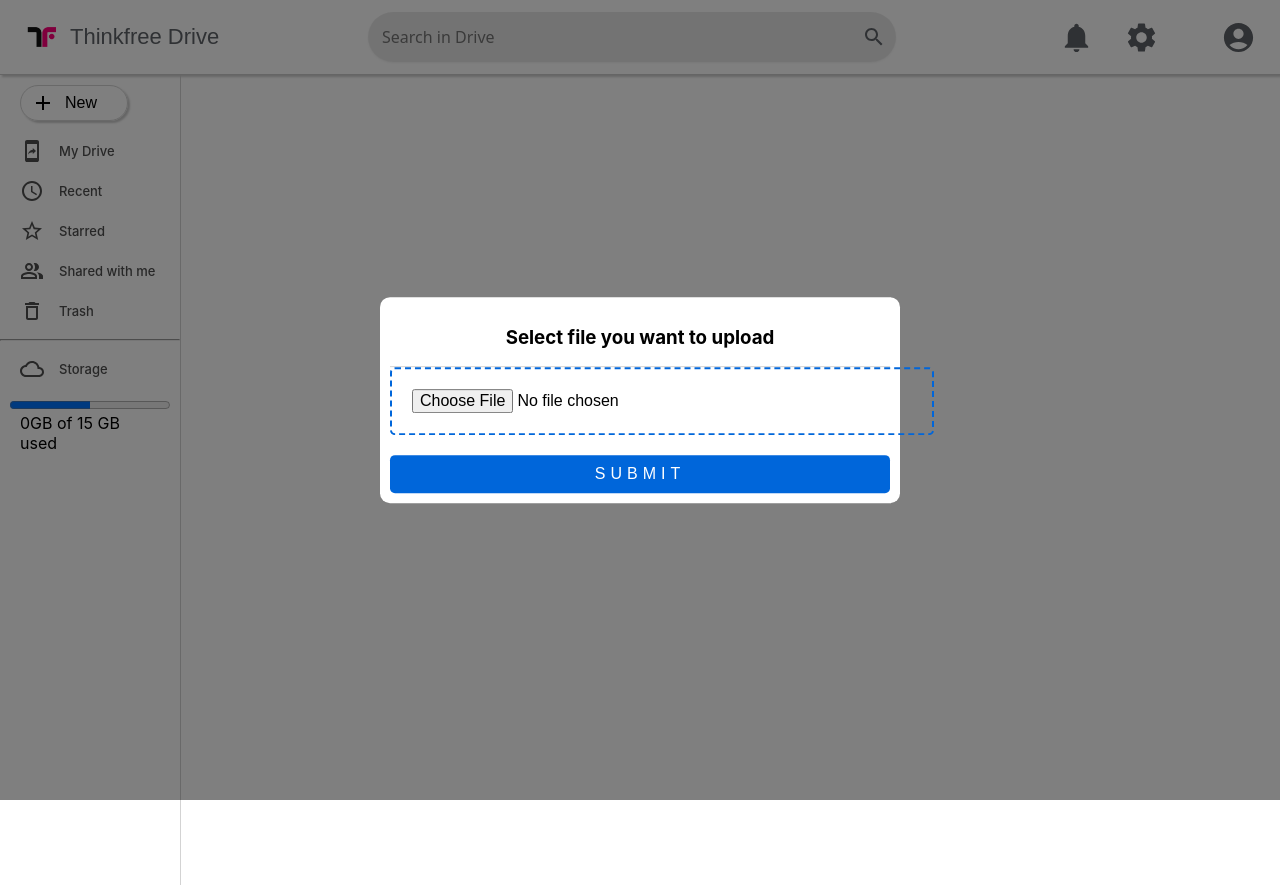
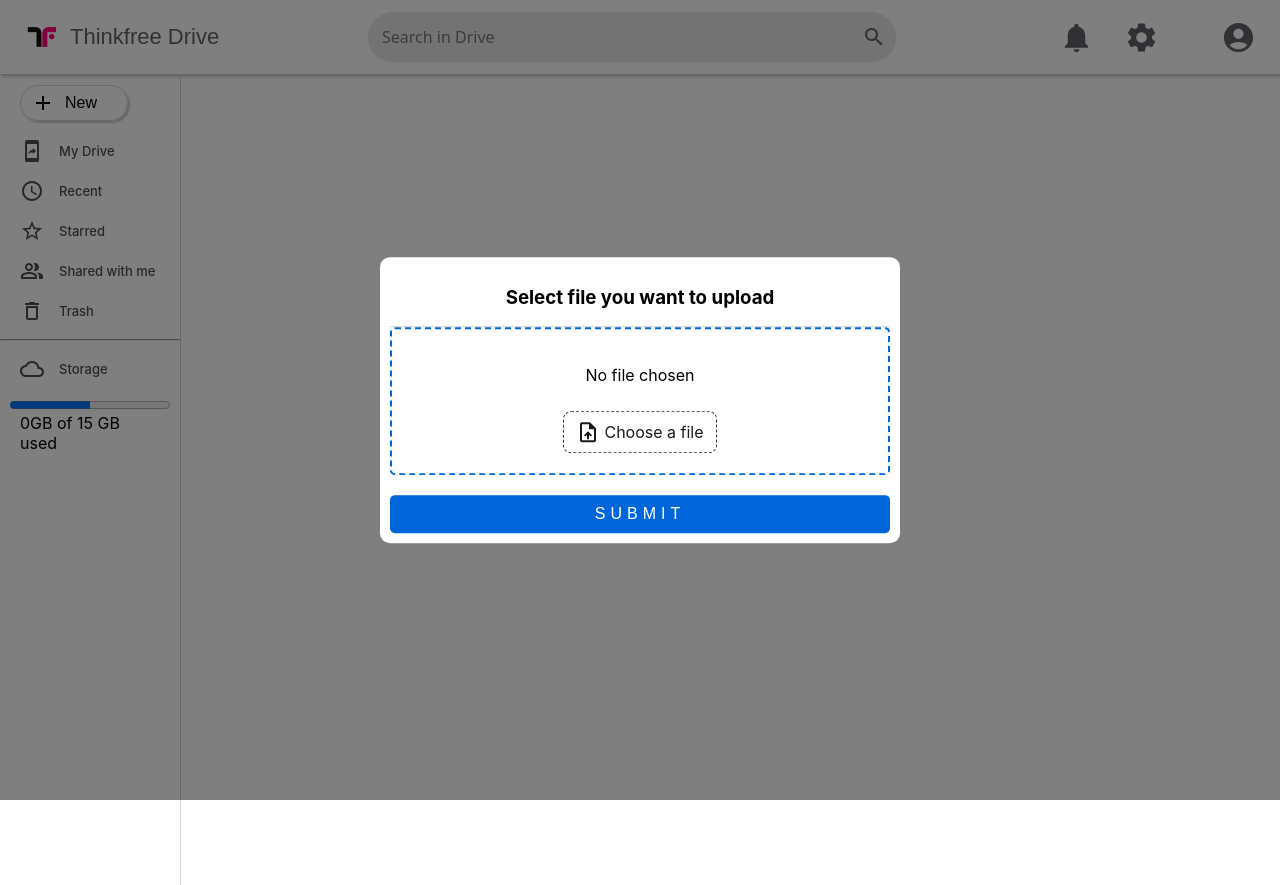
Before and after one commit to T-Drive-demo/T-drive-front, a React (Create React App) app: page / in a window 1280 px wide. Both pictures are taken after a click on the button "New". Built offline with nearby package versions, Linux system fonts and the light colour scheme; no server answers.

Commit message:
feat : 파일 업로드 시 firebase storage에 파일 업로드, firestore에 메타데이터 기록 기능 구현

```diff
--- a/package.json
+++ b/package.json
@@ -8,6 +8,7 @@
     "@mui/icons-material": "^6.4.4",
     "@mui/material": "^6.4.4",
     "cra-template": "1.2.0",
+    "firebase": "^11.3.1",
     "react": "^19.0.0",
     "react-dom": "^19.0.0",
     "react-router-dom": "^7.1.5",
--- a/src/components/common/SvgIcons.jsx
+++ b/src/components/common/SvgIcons.jsx
@@ -9,6 +9,7 @@ import QueryBuilderOutlinedIcon from "@mui/icons-material/QueryBuilderOutlined";
 import StarBorderOutlinedIcon from "@mui/icons-material/StarBorderOutlined";
 import DeleteOutlineOutlinedIcon from "@mui/icons-material/DeleteOutlineOutlined";
 import CloudQueueIcon from "@mui/icons-material/CloudQueue";
+import UploadFileIcon from "@mui/icons-material/UploadFile";
 
 /** Header */
 export const SearchIcons = () => <SearchIcon />;
@@ -24,3 +25,4 @@ export const QueryBuilderIcon = () => <QueryBuilderOutlinedIcon />;
 export const StarBorderIcon = () => <StarBorderOutlinedIcon />;
 export const DeleteOutlineIcon = () => <DeleteOutlineOutlinedIcon />;
 export const CloudQueueIcons = () => <CloudQueueIcon />;
+export const UploadFileIcons = () => <UploadFileIcon />;
--- a/src/components/sidebar/FileUploadModal.jsx
+++ b/src/components/sidebar/FileUploadModal.jsx
@@ -4,13 +4,21 @@ import {
   ModalBody,
   UploadingPara,
 } from "styles/sidebar/fileuploadmodal.style";
+import { UploadFileIcons } from "components/common/SvgIcons";
 import { Modal } from "@mui/material";
 
-const FileUploadModal = ({ open, setOpen, uploading }) => {
+const FileUploadModal = ({
+  open,
+  setOpen,
+  uploading,
+  handleFile,
+  handleUpload,
+  selectedFile,
+}) => {
   return (
     <Modal open={open} onClose={() => setOpen(false)}>
       <ModalPopup>
-        <form>
+        <form onSubmit={handleUpload}>
           <ModalHeading>
             <h3>
               {uploading ? "Uploading..." : "Select file you want to upload"}
@@ -21,7 +29,13 @@ const FileUploadModal = ({ open, setOpen, uploading }) => {
               <UploadingPara>Uploading...</UploadingPara>
             ) : (
               <>
-                <input type="file" className="modal__file" />
+                <div className="modal__file">
+                  <p>{selectedFile ? selectedFile : "No file chosen"}</p>
+                  <label htmlFor="file">
+                    <UploadFileIcons /> Choose a file
+                  </label>
+                  <input id="file" type="file" onChange={handleFile} />
+                </div>
                 <input type="submit" className="modal__submit" />
               </>
             )}
--- a/src/components/sidebar/Sidebar.jsx
+++ b/src/components/sidebar/Sidebar.jsx
@@ -5,13 +5,73 @@ import FileUploadModal from "components/sidebar/FileUploadModal";
 import SidebarTabs from "components/sidebar/SidebarTabs";
 import { useState } from "react";
 
+import { ref, uploadBytes, getDownloadURL } from "firebase/storage";
+import { collection, addDoc, serverTimestamp } from "firebase/firestore";
+import { db, storage } from "../../firebase";
+
 const Sidebar = () => {
   const [open, setOpen] = useState(false);
   const [uploading, setUploading] = useState(false);
+  const [file, setFile] = useState(null);
+  const [selectedFile, setSelectedFile] = useState(null);
+
+  const handleFile = (e) => {
+    if (e.target.files[0]) {
+      setFile(e.target.files[0]);
+      setSelectedFile(e.target.files[0].name);
+    }
+  };
+
+  const handleUpload = (e) => {
+    e.preventDefault();
+    setUploading(true);
+
+    // Firebase Storage에 업로드할 파일 경로를 참조
+    const fileRef = ref(storage, `files/${file.name}`);
+
+    const fileSize = file.size;
+
+    // 파일을 Firebase Storage에 업로드
+    uploadBytes(fileRef, file)
+      .then((snapshot) => {
+        console.log(snapshot);
+
+        // 업로드된 파일의 다운로드 URL을 가져오기
+        getDownloadURL(fileRef).then((url) => {
+          // Firestore에 파일 정보를 추가
+          addDoc(collection(db, "myfiles"), {
+            timestamp: serverTimestamp(),
+            filename: file.name,
+            fileURL: url,
+            size: fileSize, // 업로드된 파일 크기
+          })
+            .then(() => {
+              setUploading(false);
+              setFile(null);
+              setOpen(false);
+            })
+            .catch((error) => {
+              console.error("파일 추가 실패:", error);
+              setUploading(false);
+            });
+        });
+      })
+      .catch((error) => {
+        console.error("파일 업로드 실패:", error);
+        setUploading(false);
+      });
+  };
 
   return (
     <SidebarContainer>
-      <FileUploadModal open={open} setOpen={setOpen} uploading={uploading} />
+      <FileUploadModal
+        open={open}
+        setOpen={setOpen}
+        uploading={uploading}
+        handleFile={handleFile}
+        handleUpload={handleUpload}
+        selectedFile={selectedFile}
+      />
       <AddFile onClick={() => setOpen(true)} />
       <SidebarTabs />
     </SidebarContainer>
--- /dev/null
+++ b/src/firebase.js
@@ -0,0 +1,24 @@
+import { initializeApp } from "firebase/app";
+import { getFirestore } from "firebase/firestore";
+import { getStorage, ref, uploadBytes, getDownloadURL } from "firebase/storage"; // Firebase Storage 관련 함수들
+import { getAuth, GoogleAuthProvider } from "firebase/auth";
+
+const firebaseConfig = {
+  apiKey: process.env.REACT_APP_FIREBASE_API_KEY,
+  authDomain: process.env.REACT_APP_FIREBASE_AUTH_DOMAIN,
+  projectId: process.env.REACT_APP_FIREBASE_PROJECT_ID,
+  storageBucket: process.env.REACT_APP_FIREBASE_STORAGE_BUCKET,
+  messagingSenderId: process.env.REACT_APP_FIREBASE_MESSAGING_SENDER_ID,
+  appId: process.env.REACT_APP_FIREBASE_APP_ID,
+};
+
+// Firebase 앱 초기화
+const firebaseApp = initializeApp(firebaseConfig);
+
+// Firestore, Storage, Auth, GoogleAuthProvider 초기화
+const db = getFirestore(firebaseApp);
+const storage = getStorage(firebaseApp);
+const auth = getAuth(firebaseApp);
+const provider = new GoogleAuthProvider();
+
+export { db, storage, auth, provider, ref, uploadBytes, getDownloadURL };
--- a/src/styles/sidebar/fileuploadmodal.style.js
+++ b/src/styles/sidebar/fileuploadmodal.style.js
@@ -65,6 +65,7 @@ const ModalBody = styled.div`
     gap: 10px;
     width: 100%;
     padding: 20px;
+    box-sizing: border-box; /* padding과 border가 전체 크기에 포함되도록 */
     color: #000;
     border: 2px dashed #0066da;
     border-radius: 5px;
```
